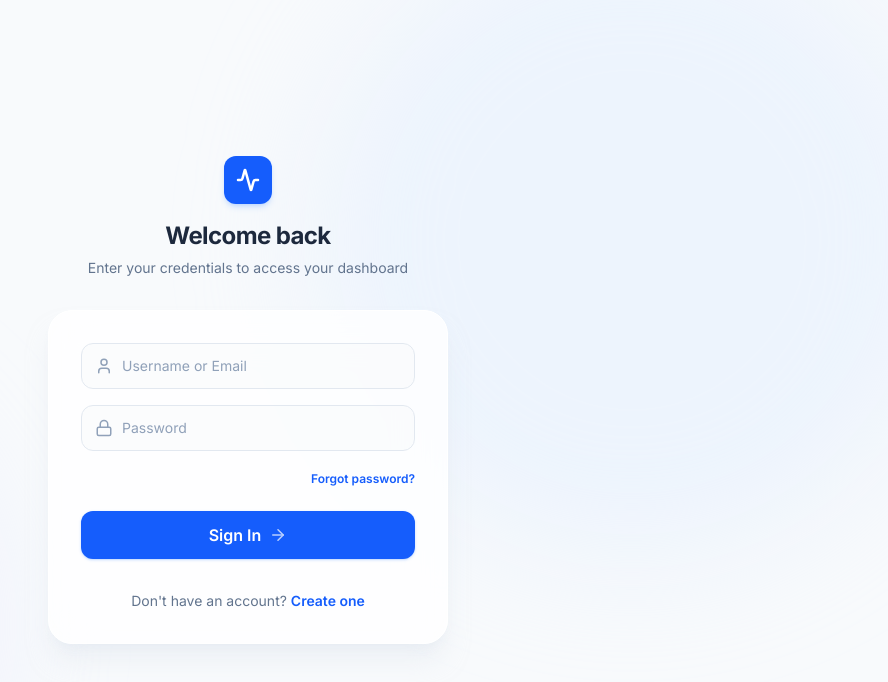
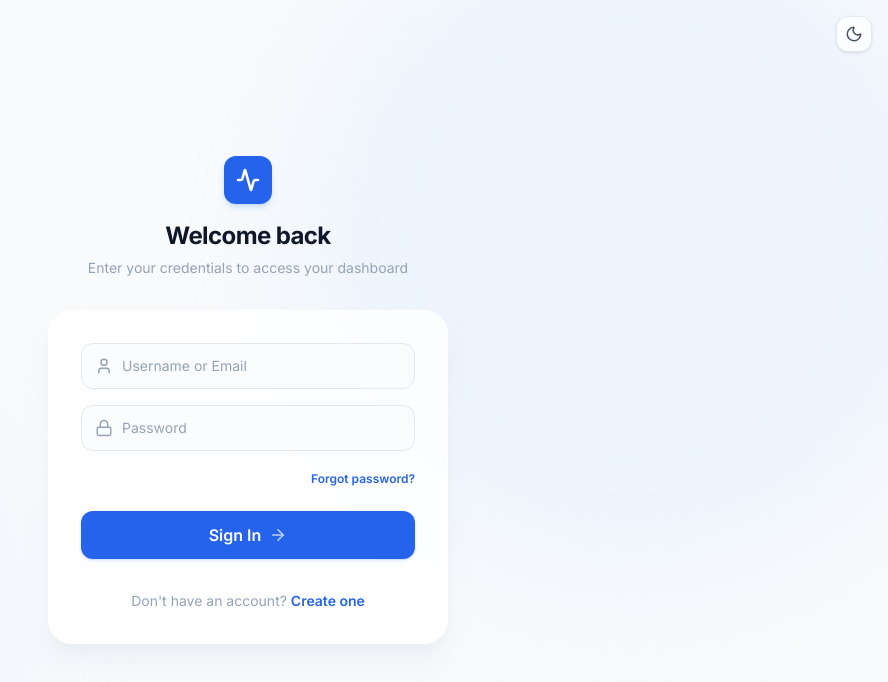
Before and after one commit to jeraldin2003/DevPulse, a React (Vite) app: page /login in a window 1280 px wide. Shown: the top 682 px of the page, without its empty margins (392-1280 px from the left). Built offline with nearby package versions, Linux system fonts and the light colour scheme; no server answers.

Commit message:
feat: implement dark mode support with theme context and sidebar toggle

```diff
--- a/src/components/layout/SidebarLayout.jsx
+++ b/src/components/layout/SidebarLayout.jsx
@@ -8,8 +8,9 @@
 
 import { useState, useEffect, useCallback } from 'react';
 import { NavLink, Outlet, useLocation } from 'react-router-dom';
-import { LayoutDashboard, HelpCircle, LogOut, Activity, Menu, X } from 'lucide-react';
+import { LayoutDashboard, HelpCircle, LogOut, Activity, Menu, X, Sun, Moon } from 'lucide-react';
 import { useAuth } from '~/features/auth/context/AuthContext.jsx';
+import { useTheme } from '~/features/auth/context/ThemeContext.jsx';
 
 const NAV_LINKS = [
   { to: '/', label: 'Dashboard', icon: LayoutDashboard, exact: true },
@@ -28,6 +29,8 @@ function getInitials(name = '') {
 
 function SidebarContent({ user, logout, onClose }) {
   const initials = getInitials(user?.username ?? user?.email ?? '?');
+
+    const { theme, toggleTheme } = useTheme();
 
     return (
       <div className="flex flex-col h-full">
@@ -89,10 +92,10 @@ function SidebarContent({ user, logout, onClose }) {
           ))}
         </nav>
 
-      {/* User card + Logout */}
+        {/* User card + Theme Toggle + Logout */}
         <div className="p-3 border-t border-slate-100 shrink-0">
           {user && (
-          <div className="flex items-center gap-2.5 px-3 py-2 rounded-xl bg-slate-50 hover:bg-slate-100 transition-colors duration-150 group">
+            <div className="flex items-center gap-2 px-3 py-2 rounded-xl bg-slate-50 hover:bg-slate-100 transition-colors duration-150 group">
               {/* Initials avatar */}
               <div className="w-8 h-8 rounded-full bg-gradient-to-br from-blue-500 to-indigo-600 flex items-center justify-center text-white text-xs font-bold shrink-0 select-none shadow-sm">
                 {initials}
@@ -108,13 +111,24 @@ function SidebarContent({ user, logout, onClose }) {
                 </span>
               </div>
 
+              {/* Theme Toggle */}
+              <button
+                type="button"
+                onClick={toggleTheme}
+                title={`Switch to ${theme === 'light' ? 'dark' : 'light'} theme`}
+                aria-label={`Switch to ${theme === 'light' ? 'dark' : 'light'} theme`}
+                className="shrink-0 w-7 h-7 rounded-lg flex items-center justify-center text-slate-400 hover:text-blue-500 hover:bg-blue-50 dark:hover:bg-slate-800 transition-all duration-150 cursor-pointer opacity-60 hover:opacity-100"
+              >
+                {theme === 'light' ? <Moon size={14} aria-hidden="true" /> : <Sun size={14} aria-hidden="true" />}
+              </button>
+
               {/* Logout */}
               <button
                 type="button"
                 onClick={logout}
                 title="Sign out"
                 aria-label="Sign out"
-              className="shrink-0 w-7 h-7 rounded-lg flex items-center justify-center text-slate-400 hover:text-rose-500 hover:bg-rose-50 transition-all duration-150 cursor-pointer opacity-60 group-hover:opacity-100"
+                className="shrink-0 w-7 h-7 rounded-lg flex items-center justify-center text-slate-400 hover:text-rose-500 hover:bg-rose-50 dark:hover:bg-slate-800 transition-all duration-150 cursor-pointer opacity-60 hover:opacity-100"
               >
                 <LogOut size={14} aria-hidden="true" />
               </button>
--- /dev/null
+++ b/src/features/auth/context/ThemeContext.jsx
@@ -0,0 +1,44 @@
+// src/context/ThemeContext.jsx
+import { createContext, useContext, useState, useEffect } from 'react';
+
+// 1a. Create the context (default value used only outside a Provider)
+const ThemeContext = createContext(null);
+
+// 1b. Provider — wraps the app, holds the state
+export function ThemeProvider({ children }) {
+    const [theme, setTheme] = useState(() => {
+        // Load initial theme from localStorage or fallback to 'light'
+        if (typeof window !== 'undefined') {
+            return localStorage.getItem('theme') || 'light';
+        }
+        return 'light';
+    });
+
+    useEffect(() => {
+        const root = window.document.documentElement;
+        if (theme === 'dark') {
+            root.classList.add('dark');
+            root.setAttribute('data-theme', 'dark');
+        } else {
+            root.classList.remove('dark');
+            root.setAttribute('data-theme', 'light');
+        }
+        localStorage.setItem('theme', theme);
+    }, [theme]);
+
+    const toggleTheme = () =>
+        setTheme(prev => (prev === 'light' ? 'dark' : 'light'));
+
+    return (
+        <ThemeContext.Provider value={{ theme, toggleTheme }}>
+            {children}
+        </ThemeContext.Provider>
+    );
+}
+
+// 1c. Custom hook — encapsulates the useContext call
+export function useTheme() {
+    const ctx = useContext(ThemeContext);
+    if (!ctx) throw new Error('useTheme must be used inside <ThemeProvider>');
+    return ctx;
+}
--- a/src/features/auth/pages/LoginPage.jsx
+++ b/src/features/auth/pages/LoginPage.jsx
@@ -1,11 +1,12 @@
 import { useState } from 'react';
 import { useNavigate } from 'react-router-dom';
-import { Activity } from 'lucide-react';
+import { Activity, Sun, Moon } from 'lucide-react';
 import { useAuth } from '~/features/auth/context/AuthContext.jsx';
 import { LoginForm } from '../components/LoginForm.jsx';
 import { RegisterForm } from '../components/RegisterForm.jsx';
 import { ForgotPasswordForm } from '../components/ForgotPasswordForm.jsx';
 import { ErrorBanner } from '~/components/ui/ErrorBanner.jsx';
+import { useTheme } from '~/features/auth/context/ThemeContext.jsx';
 
 export function LoginPage() {
   const [view, setView] = useState('login'); // 'login' | 'register' | 'forgot'
@@ -139,8 +140,21 @@ export function LoginPage() {
     }
   };
 
+  const { theme, toggleTheme } = useTheme();
+
   return (
     <div className="min-h-screen flex bg-slate-50 relative overflow-hidden">
+      {/* Theme Toggle Button */}
+      <button
+        type="button"
+        onClick={toggleTheme}
+        className="absolute top-4 right-4 z-50 p-2 rounded-xl bg-white/80 dark:bg-slate-800/80 backdrop-blur-md border border-slate-200 dark:border-slate-700 text-slate-600 dark:text-slate-300 hover:bg-slate-100 dark:hover:bg-slate-700 transition-all duration-150 cursor-pointer shadow-sm"
+        title={`Switch to ${theme === 'light' ? 'dark' : 'light'} theme`}
+        aria-label={`Switch to ${theme === 'light' ? 'dark' : 'light'} theme`}
+      >
+        {theme === 'light' ? <Moon size={18} /> : <Sun size={18} />}
+      </button>
+
       {/* Abstract Background Elements */}
       <div className="absolute inset-0 pointer-events-none overflow-hidden">
         <div className="absolute top-[-10%] right-[-5%] w-[50vw] h-[50vw] rounded-full bg-blue-100/40 blur-3xl" />
--- a/src/index.css
+++ b/src/index.css
@@ -46,6 +46,46 @@
   /* Transitions */
   --dp-transition: 150ms cubic-bezier(0.4, 0, 0.2, 1);
 }
+
+:root[data-theme='dark'],
+.dark {
+  /* Brand */
+  --dp-brand-50: #172554;
+  --dp-brand-100: #1e3a8a;
+  --dp-brand-500: #3b82f6;
+  --dp-brand-600: #60a5fa;
+  --dp-brand-700: #93c5fd;
+
+  /* Surface */
+  --dp-surface-0: #1e293b;
+  --dp-surface-50: #0f172a;
+  --dp-surface-100: #334155;
+  --dp-surface-200: #475569;
+
+  /* Text */
+  --dp-text-primary: #f8fafc;
+  --dp-text-secondary: #cbd5e1;
+  --dp-text-muted: #64748b;
+}
+
+@theme {
+  --color-white: var(--dp-surface-0);
+  --color-slate-50: var(--dp-surface-50);
+  --color-slate-100: var(--dp-surface-100);
+  --color-slate-200: var(--dp-surface-200);
+  --color-slate-300: var(--dp-surface-200);
+
+  --color-slate-800: var(--dp-text-primary);
+  --color-slate-700: var(--dp-text-secondary);
+  --color-slate-600: var(--dp-text-secondary);
+  --color-slate-500: var(--dp-text-muted);
+  --color-slate-400: var(--dp-text-muted);
+
+  --color-blue-50: var(--dp-brand-50);
+  --color-blue-100: var(--dp-brand-100);
+  --color-blue-600: var(--dp-brand-600);
+}
+
 
 /* ── Base Resets ─────────────────────────────────────────────── */
 *,
--- a/src/main.jsx
+++ b/src/main.jsx
@@ -2,9 +2,11 @@ import { createRoot } from 'react-dom/client';
 import './index.css';
 import App from './App.jsx';
 import { AuthProvider } from '~/features/auth/context/AuthContext.jsx';
-
+import { ThemeProvider } from '~/features/auth/context/ThemeContext.jsx';
 createRoot(document.getElementById('root')).render(
   <AuthProvider>
+    <ThemeProvider>
     <App />
+    </ThemeProvider>
   </AuthProvider>
 );
```
Lines whose indentation alone changed are shown as unchanged.
